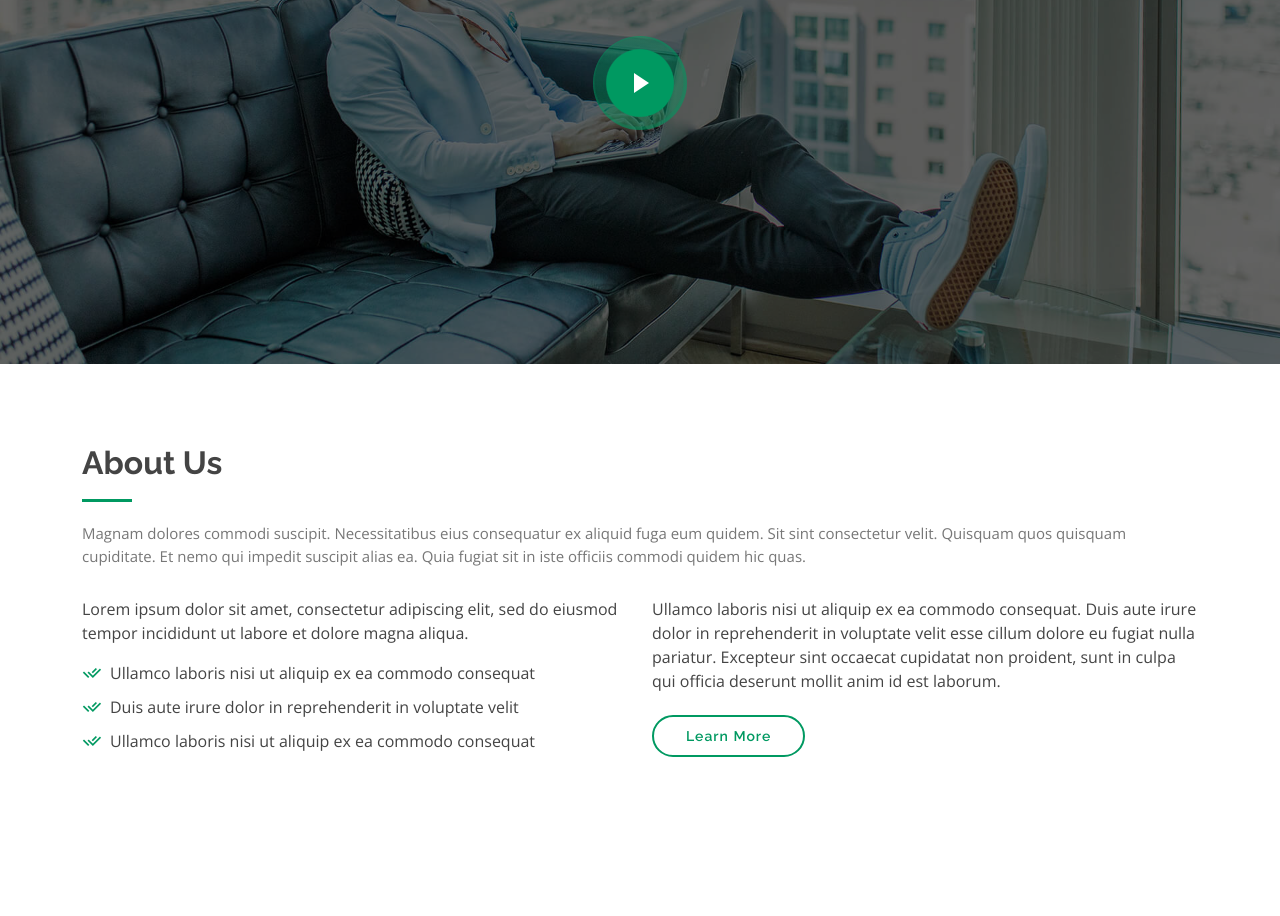
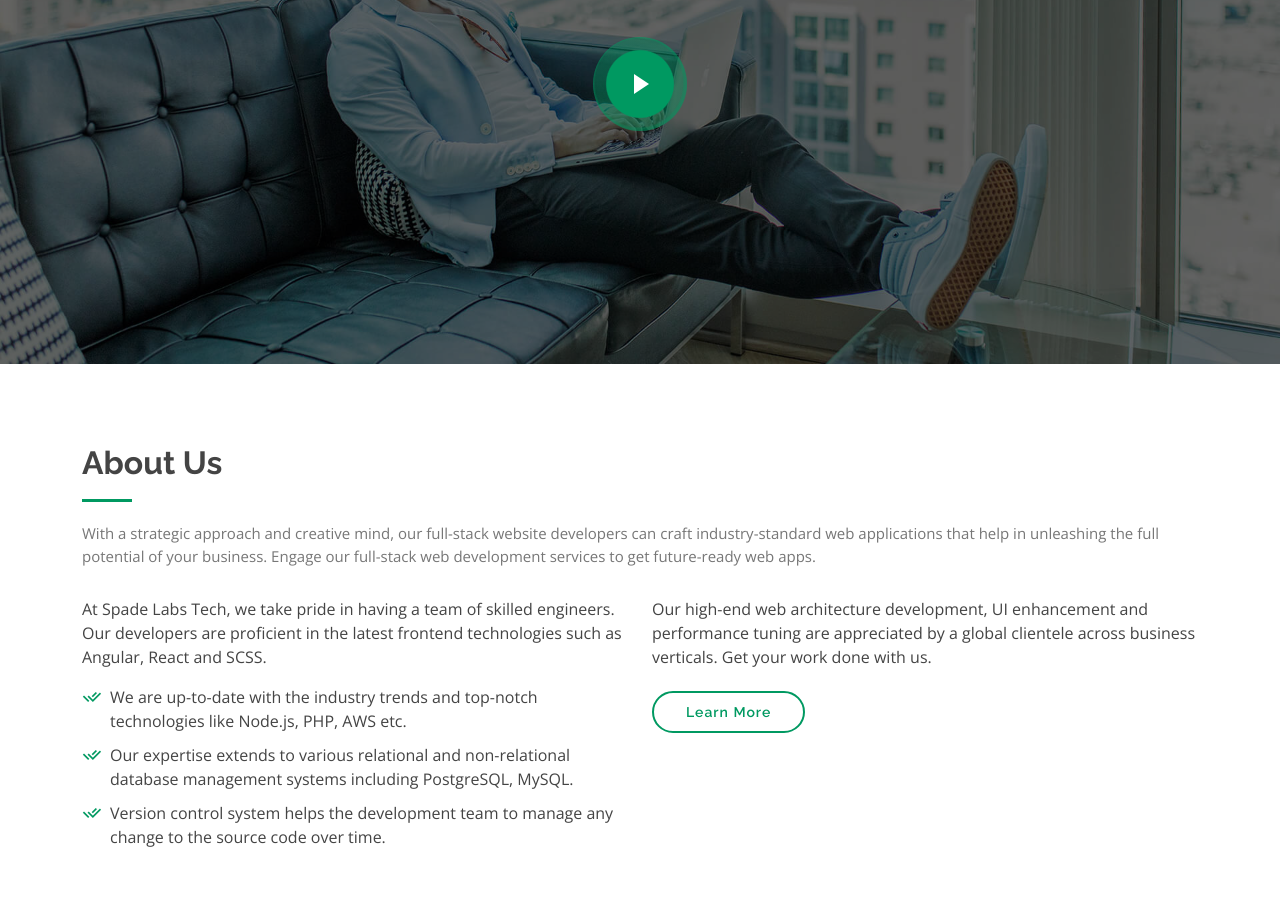
Before and after one commit to HIMANTHK/HIMANTHK.github.io, a plain HTML site: page index.html in a window 1280 px wide. Shown: the part 436-1352 px from the top of the page. Drawn offline with nearby package versions, Linux system fonts and the light colour scheme; files whose address does not match are found by name.

Commit message:
Update index.html

```diff
--- a/index.html
+++ b/index.html
@@ -80,8 +80,8 @@
     <div class="container">
       <div class="row justify-content-center">
         <div class="col-xl-8">
-          <h1>KnightOne - Create Bootstrap Website Template</h1>
-          <h2>We are team of designers making websites with Bootstrap</h2>
+          <h1>SpadeLabs Tech</h1>
+          <h2>We are team of designers making websites with high-end web architecture development, UI enhancement and performance tuning. </h2>
           <a href="https://www.youtube.com/watch?v=jDDaplaOz7Q" class="glightbox play-btn mb-4"></a>
         </div>
       </div>
@@ -96,26 +96,27 @@
 
         <div class="section-title">
           <h2>About Us</h2>
-          <p>Magnam dolores commodi suscipit. Necessitatibus eius consequatur ex aliquid fuga eum quidem. Sit sint consectetur velit. Quisquam quos quisquam cupiditate. Et nemo qui impedit suscipit alias ea. Quia fugiat sit in iste officiis commodi quidem hic quas.</p>
+          <p>With a strategic approach and creative mind, our full-stack website developers can craft
+            industry-standard web applications that help in unleashing the full potential of your business.
+            Engage our full-stack web development services to get future-ready web apps.</p>
         </div>
 
         <div class="row content">
           <div class="col-lg-6">
             <p>
-              Lorem ipsum dolor sit amet, consectetur adipiscing elit, sed do eiusmod tempor incididunt ut labore et dolore
-              magna aliqua.
+              At Spade Labs Tech, we take pride in having a team of skilled engineers. Our developers are
+              proficient in the latest frontend technologies such as Angular, React and SCSS.
             </p>
             <ul>
-              <li><i class="ri-check-double-line"></i> Ullamco laboris nisi ut aliquip ex ea commodo consequat</li>
-              <li><i class="ri-check-double-line"></i> Duis aute irure dolor in reprehenderit in voluptate velit</li>
-              <li><i class="ri-check-double-line"></i> Ullamco laboris nisi ut aliquip ex ea commodo consequat</li>
+              <li><i class="ri-check-double-line"></i> We are up-to-date with the industry trends and top-notch technologies like Node.js, PHP, AWS etc. </li>
+              <li><i class="ri-check-double-line"></i> Our expertise extends to various relational and non-relational database management systems including PostgreSQL, MySQL. </li>
+              <li><i class="ri-check-double-line"></i> Version control system helps the development team to manage any change to the source code over time.</li>
             </ul>
           </div>
           <div class="col-lg-6 pt-4 pt-lg-0">
             <p>
-              Ullamco laboris nisi ut aliquip ex ea commodo consequat. Duis aute irure dolor in reprehenderit in voluptate
-              velit esse cillum dolore eu fugiat nulla pariatur. Excepteur sint occaecat cupidatat non proident, sunt in
-              culpa qui officia deserunt mollit anim id est laborum.
+              Our high-end web architecture development, UI enhancement and performance tuning are appreciated by a
+              global clientele across business verticals. Get your work done with us.
             </p>
             <a href="#" class="btn-learn-more">Learn More</a>
           </div>
```
